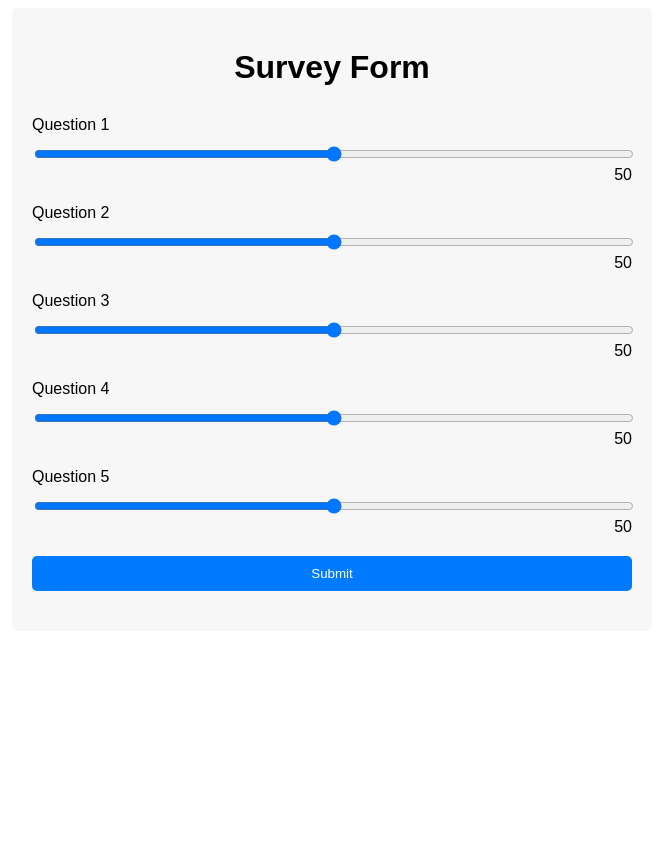
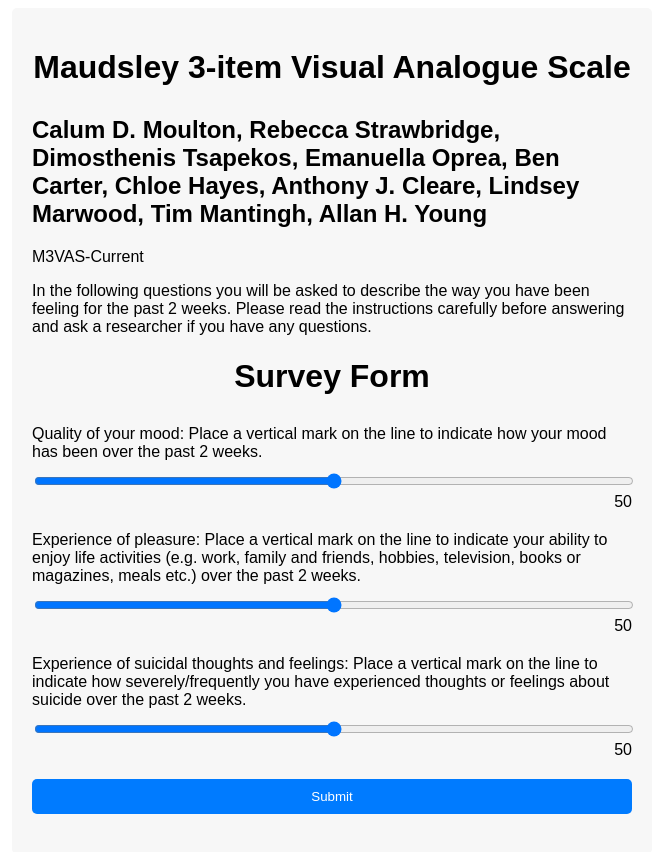
Before and after one commit to Mark-Halstead/elena-form, a plain HTML site: page form.html in a window 1280 px wide. Shown: the whole page, without its empty margins (308-972 px from the left). Before the commit the page ends 800 px from the top, so only its background shows below. Drawn offline with Linux system fonts and the light colour scheme.

Commit message:
first commit

```diff
--- a/form.html
+++ b/form.html
@@ -1,5 +1,6 @@
 <!DOCTYPE html>
 <html>
+
 <head>
     <title>Survey Form</title>
     <style>
@@ -7,6 +8,7 @@
         body {
             font-family: Arial, sans-serif;
         }
+
         .survey-container {
             max-width: 600px;
             margin: 0 auto;
@@ -14,25 +16,31 @@
             background-color: #f7f7f7;
             border-radius: 5px;
         }
+
         .survey-container h1 {
             text-align: center;
             margin-bottom: 30px;
         }
+
         .survey-item {
             margin-bottom: 20px;
         }
+
         .survey-item label {
             display: block;
             margin-bottom: 10px;
         }
+
         .survey-item input[type="range"] {
             width: 100%;
         }
+
         .survey-item output {
             display: block;
             text-align: right;
             margin-bottom: 10px;
         }
+
         .survey-item input[type="text"],
         .survey-item textarea {
             width: 100%;
@@ -40,9 +48,11 @@
             border: 1px solid #ddd;
             border-radius: 5px;
         }
+
         .survey-item textarea {
             resize: vertical;
         }
+
         .survey-item button {
             display: block;
             width: 100%;
@@ -53,41 +63,48 @@
             border-radius: 5px;
             cursor: pointer;
         }
+
         .survey-item button:hover {
             background-color: #0056b3;
         }
+
         /* Add the CSS from ChatWithGit here */
         /* ... */
     </style>
 </head>
+
 <body>
     <div class="survey-container">
+        <h1>Maudsley 3-item Visual Analogue Scale</h1>
+        <h2>Calum D. Moulton, Rebecca Strawbridge, Dimosthenis Tsapekos, Emanuella Oprea, Ben Carter, Chloe Hayes,
+            Anthony J. Cleare, Lindsey Marwood, Tim Mantingh, Allan H. Young</h2>
+        <p>M3VAS-Current</p>
+        <p>In the following questions you will be asked to describe the way you have been feeling for the past 2 weeks.
+            Please read the instructions carefully before answering and ask a researcher if you have any questions.</p>
         <h1>Survey Form</h1>
         <form>
             <div class="survey-item">
-                <label for="question1">Question 1</label>
-                <input type="range" id="question1" name="question1" min="0" max="100" oninput="output1.value = question1.value">
+                <label for="question1">Quality of your mood: Place a vertical mark on the line to indicate how your mood
+                    has been over the past 2 weeks.</label>
+                <input type="range" id="question1" name="question1" min="0" max="100"
+                    oninput="output1.value = question1.value">
                 <output id="output1">50</output>
             </div>
             <div class="survey-item">
-                <label for="question2">Question 2</label>
-                <input type="range" id="question2" name="question2" min="0" max="100" oninput="output2.value = question2.value">
+                <label for="question2">Experience of pleasure: Place a vertical mark on the line to indicate your
+                    ability to enjoy life activities (e.g. work, family and friends, hobbies, television, books or
+                    magazines, meals etc.) over the past 2 weeks.</label>
+                <input type="range" id="question2" name="question2" min="0" max="100"
+                    oninput="output2.value = question2.value">
                 <output id="output2">50</output>
             </div>
             <div class="survey-item">
-                <label for="question3">Question 3</label>
-                <input type="range" id="question3" name="question3" min="0" max="100" oninput="output3.value = question3.value">
+                <label for="question3">Experience of suicidal thoughts and feelings: Place a vertical mark on the line
+                    to indicate how severely/frequently you have experienced thoughts or feelings about suicide over the
+                    past 2 weeks.</label>
+                <input type="range" id="question3" name="question3" min="0" max="100"
+                    oninput="output3.value = question3.value">
                 <output id="output3">50</output>
-            </div>
-            <div class="survey-item">
-                <label for="question4">Question 4</label>
-                <input type="range" id="question4" name="question4" min="0" max="100" oninput="output4.value = question4.value">
-                <output id="output4">50</output>
-            </div>
-            <div class="survey-item">
-                <label for="question5">Question 5</label>
-                <input type="range" id="question5" name="question5" min="0" max="100" oninput="output5.value = question5.value">
-                <output id="output5">50</output>
             </div>
             <div class="survey-item">
                 <button type="submit">Submit</button>
@@ -95,4 +112,5 @@
         </form>
     </div>
 </body>
+
 </html>
```
